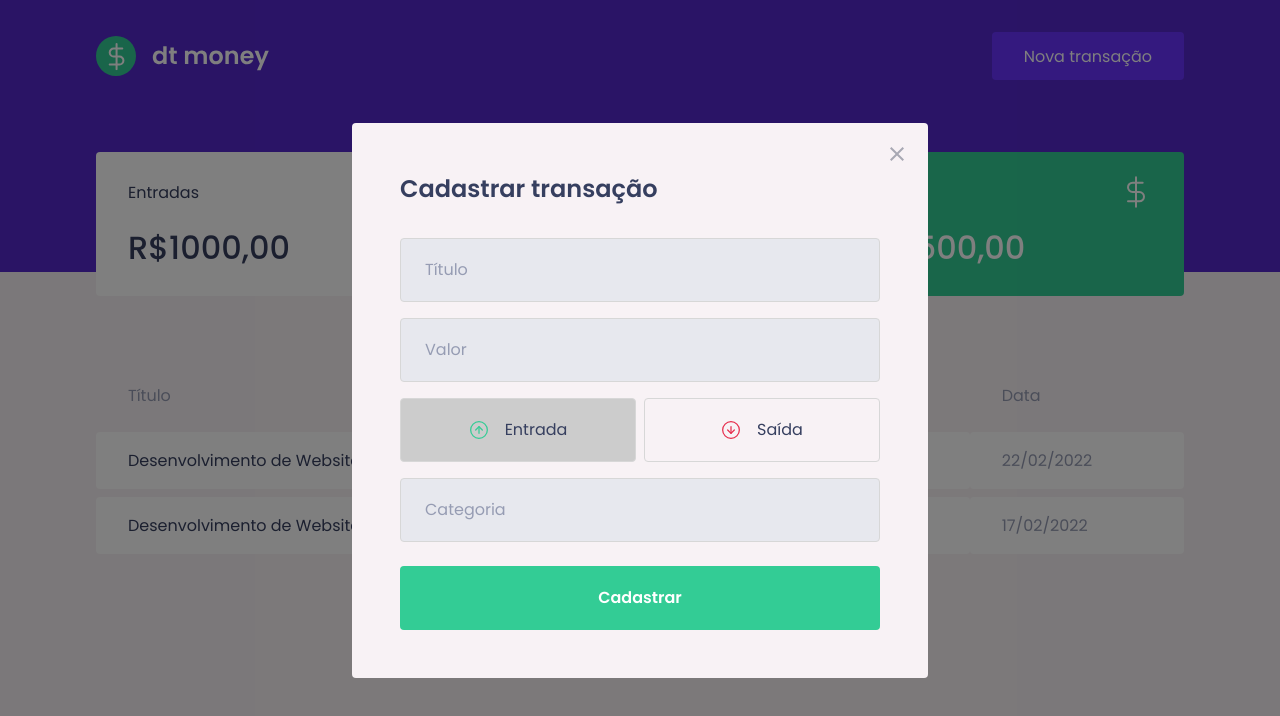
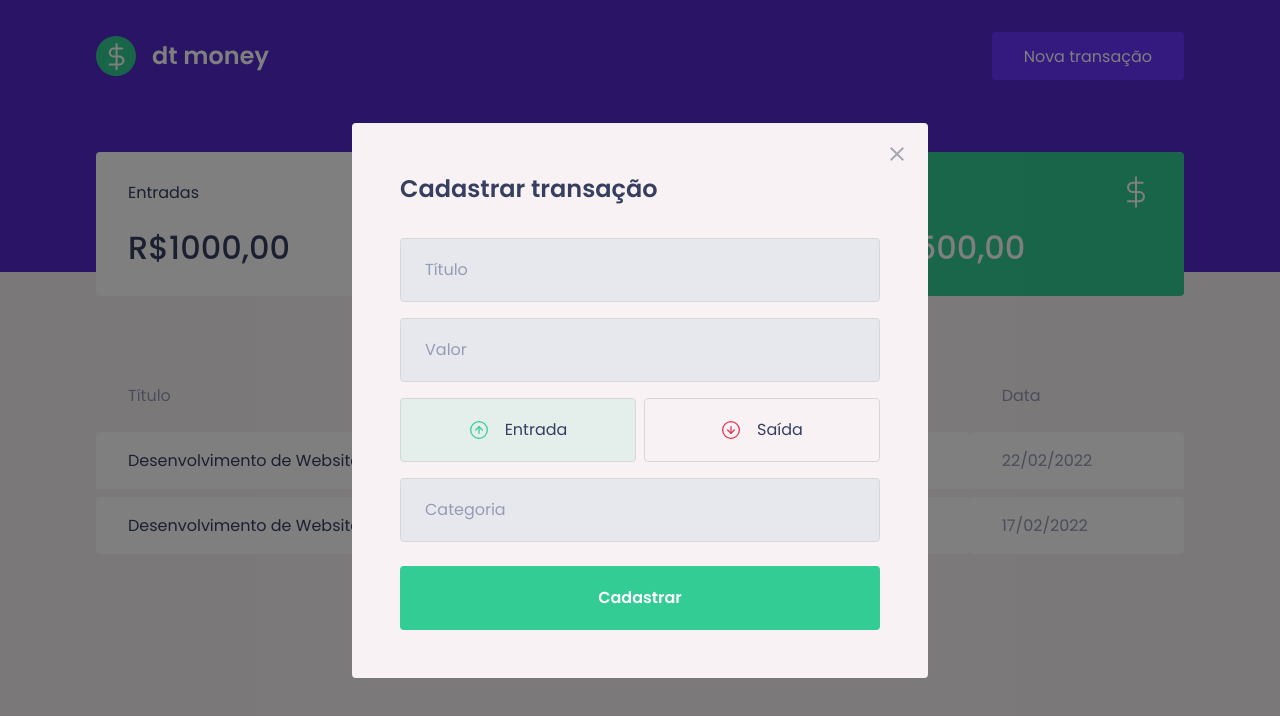
Before and after one commit to Tava1/dtmoney, a React (Create React App) app: page / in a window 1280 px wide. Both pictures are taken after a click on the button "Nova transação". Shown: the top 716 px of the page. Built offline with nearby package versions, Linux system fonts and the light colour scheme; no server answers; what miragejs would draw is missing.

Commit message:
Modal & Forms - button colors

```diff
--- a/src/components/NewTransactionModal/index.tsx
+++ b/src/components/NewTransactionModal/index.tsx
@@ -42,6 +42,7 @@
             type='button'
             onClick={() => { setType('deposit') }}
             isActive={type === 'deposit'}
+            activeColor="green"
           >
             <img src={incomeImg} alt="Entrada" />
             <span>Entrada</span>
@@ -51,6 +52,7 @@
             type='button'
             onClick={() => { setType('withdraw') }}
             isActive={type === 'withdraw'}
+            activeColor="red"
           >
             <img src={outcomeImg} alt="Saída" />
             <span>Saída</span>
--- a/src/components/NewTransactionModal/styles.ts
+++ b/src/components/NewTransactionModal/styles.ts
@@ -1,4 +1,4 @@
-import { darken } from 'polished';
+import { darken, transparentize } from 'polished';
 import styled from 'styled-components';
 
 export const Container = styled.form`
@@ -59,6 +59,12 @@
 
 interface RadioBoxProps {
   isActive: boolean;
+  activeColor: 'green' | 'red';
+}
+
+const colors = {
+  green: '#33CC95',
+  red: '#E52E40'
 }
 
 export const RadioBox = styled.button<RadioBoxProps>`
@@ -66,7 +72,9 @@
     border: 1px solid #d7d7d7;
     border-radius: 0.25rem;
 
-    background: ${(props) => props.isActive ? '#ccc' : 'transparent'};
+    background: ${(props) => props.isActive
+    ? transparentize(0.9, colors[props.activeColor])
+    : 'transparent'};
 
     display: flex;
     align-items: center;
```
